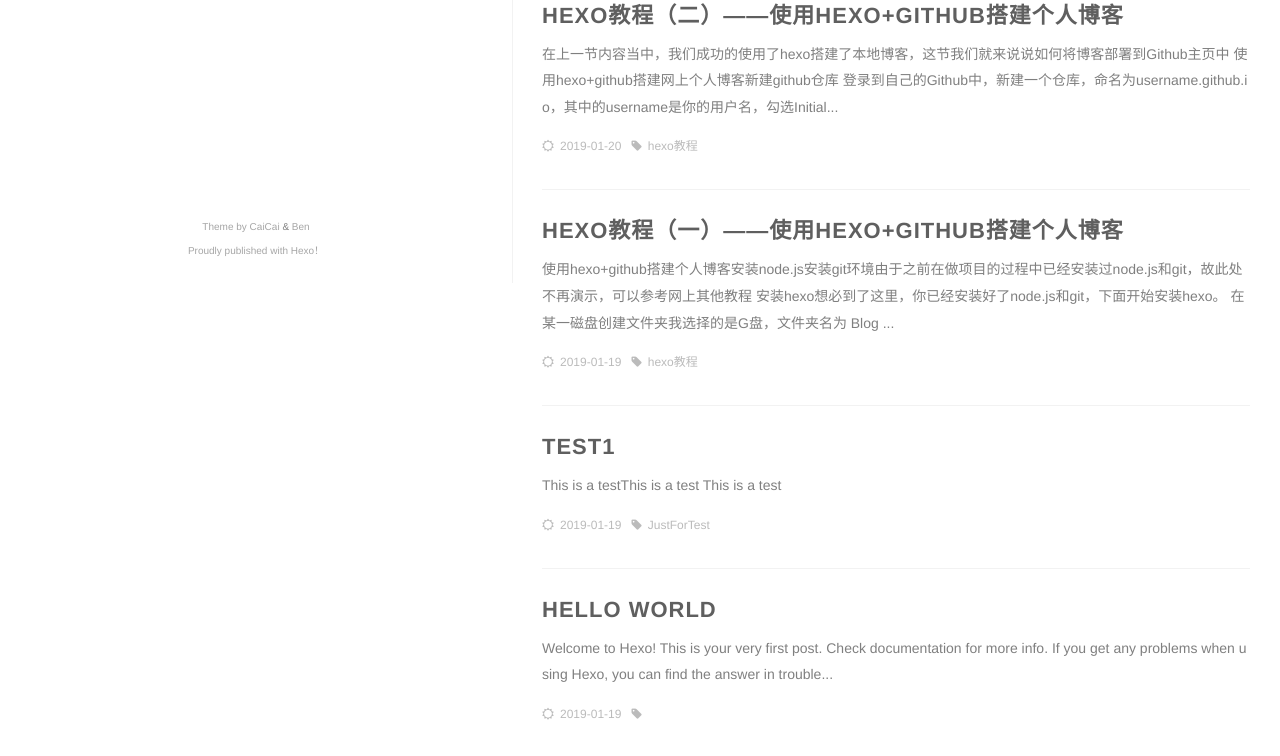
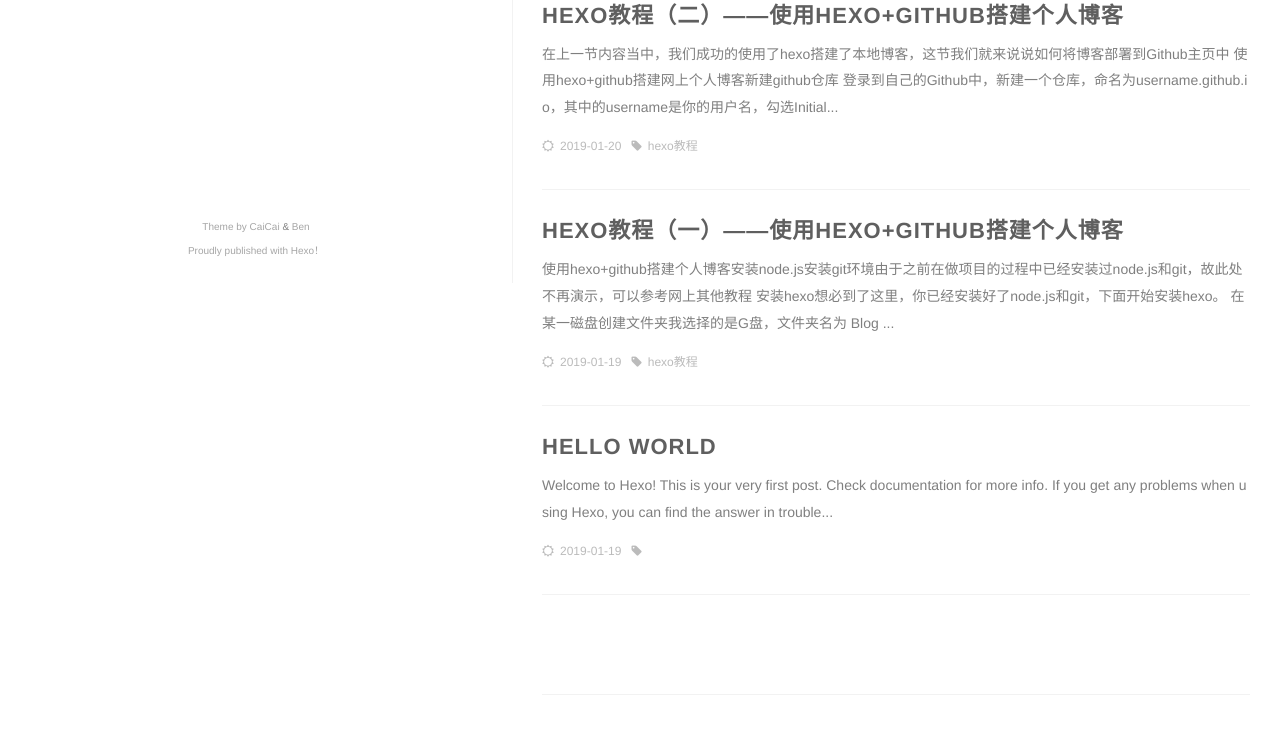
Before and after one commit to XueiuR/xueiur.github.io, a plain HTML site: page index.html in a window 1280 px wide. Shown: the part 517-1273 px from the top of the page. After the commit the page ends 1242 px from the top, so only its background shows below. Drawn offline with Linux system fonts and the light colour scheme.

Commit message:
Site updated: 2019-02-16 21:29:55

```diff
--- a/index.html
+++ b/index.html
@@ -11,5 +11,4 @@ title 网站的...</p></div><div class="post-footer"><div class="meta"><div clas
 安装hexo想必到了这里，你已经安装好了node.js和git，下面开始安装hexo。
 
 在某一磁盘创建文件夹我选择的是G盘，文件夹名为 Blog
-...</p></div><div class="post-footer"><div class="meta"><div class="info"><i class="fa fa-sun-o"></i><span class="date">2019-01-19</span><i class="fa fa-tag"></i><a class="tag" href="/tags/hexo教程/" title="hexo教程">hexo教程 </a></div></div></div></div><div class="post animated fadeInDown"><div class="post-title"><h3><a href="/2019/01/19/Test1/">Test1</a></h3></div><div class="post-content"><p>This is a testThis is a test This is a test
-</p></div><div class="post-footer"><div class="meta"><div class="info"><i class="fa fa-sun-o"></i><span class="date">2019-01-19</span><i class="fa fa-tag"></i><a class="tag" href="/tags/JustForTest/" title="JustForTest">JustForTest </a></div></div></div></div><div class="post animated fadeInDown"><div class="post-title"><h3><a href="/2019/01/19/hello-world/">Hello World</a></h3></div><div class="post-content"><p>Welcome to Hexo! This is your very first post. Check documentation for more info. If you get any problems when using Hexo, you can find the answer in trouble...</p></div><div class="post-footer"><div class="meta"><div class="info"><i class="fa fa-sun-o"></i><span class="date">2019-01-19</span><i class="fa fa-tag"></i></div></div></div></div><div class="pagination"><ul class="clearfix"></ul></div></div></div></div><script src="/js/jquery.js"></script><script src="/js/jquery-migrate-1.2.1.min.js"></script><script src="/js/jquery.appear.js"></script></body></html>
+...</p></div><div class="post-footer"><div class="meta"><div class="info"><i class="fa fa-sun-o"></i><span class="date">2019-01-19</span><i class="fa fa-tag"></i><a class="tag" href="/tags/hexo教程/" title="hexo教程">hexo教程 </a></div></div></div></div><div class="post animated fadeInDown"><div class="post-title"><h3><a href="/2019/01/19/hello-world/">Hello World</a></h3></div><div class="post-content"><p>Welcome to Hexo! This is your very first post. Check documentation for more info. If you get any problems when using Hexo, you can find the answer in trouble...</p></div><div class="post-footer"><div class="meta"><div class="info"><i class="fa fa-sun-o"></i><span class="date">2019-01-19</span><i class="fa fa-tag"></i></div></div></div></div><div class="pagination"><ul class="clearfix"></ul></div></div></div></div><script src="/js/jquery.js"></script><script src="/js/jquery-migrate-1.2.1.min.js"></script><script src="/js/jquery.appear.js"></script></body></html>
```
Also changed, not shown: 2019/01/19/hello-world/index.html (+1 -1 lines), 2019/01/19/hexo教程(一)/index.html (+1 -1 lines), archives/2019/01/index.html (+1 -1 lines), archives/2019/index.html (+1 -1 lines), archives/index.html (+1 -1 lines).
